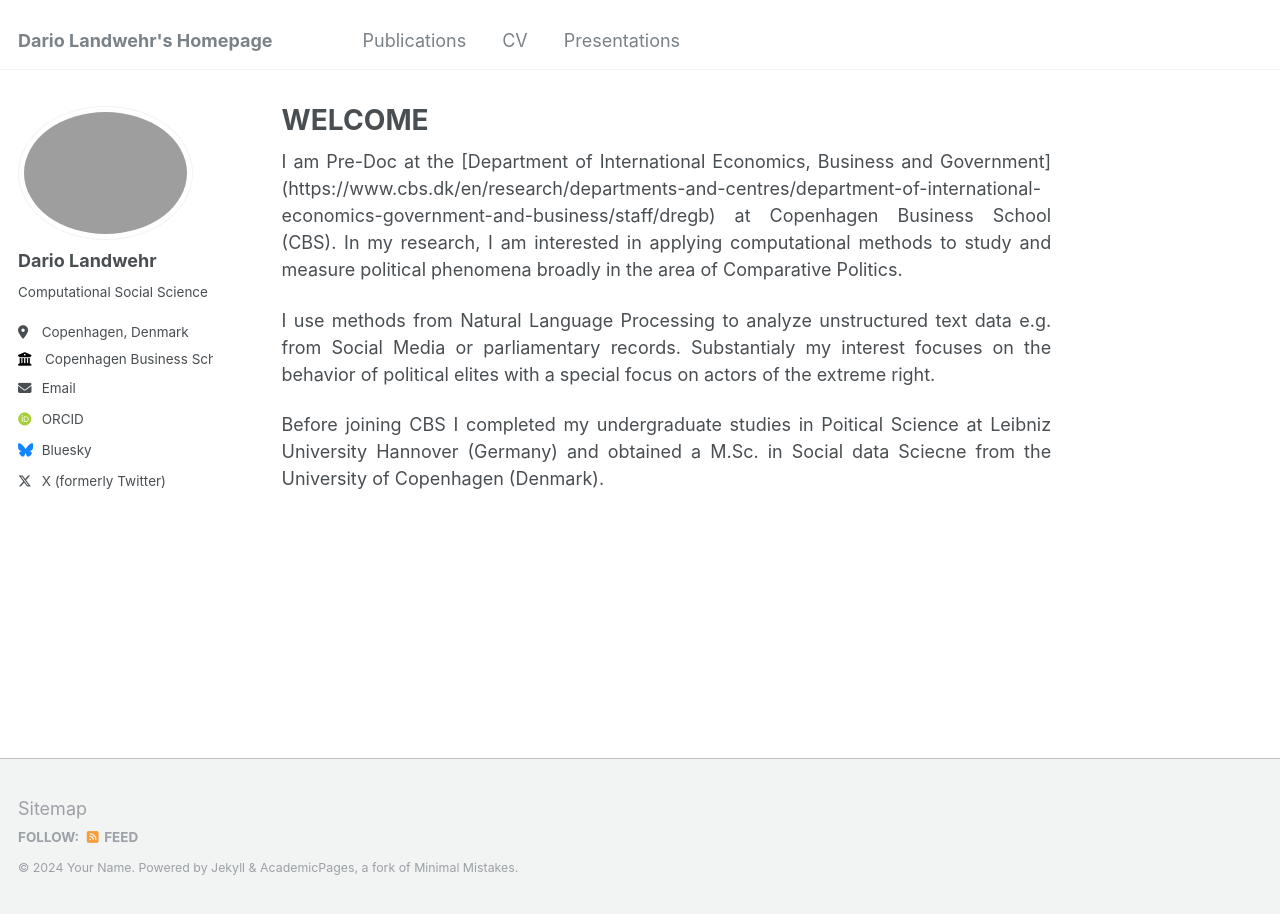
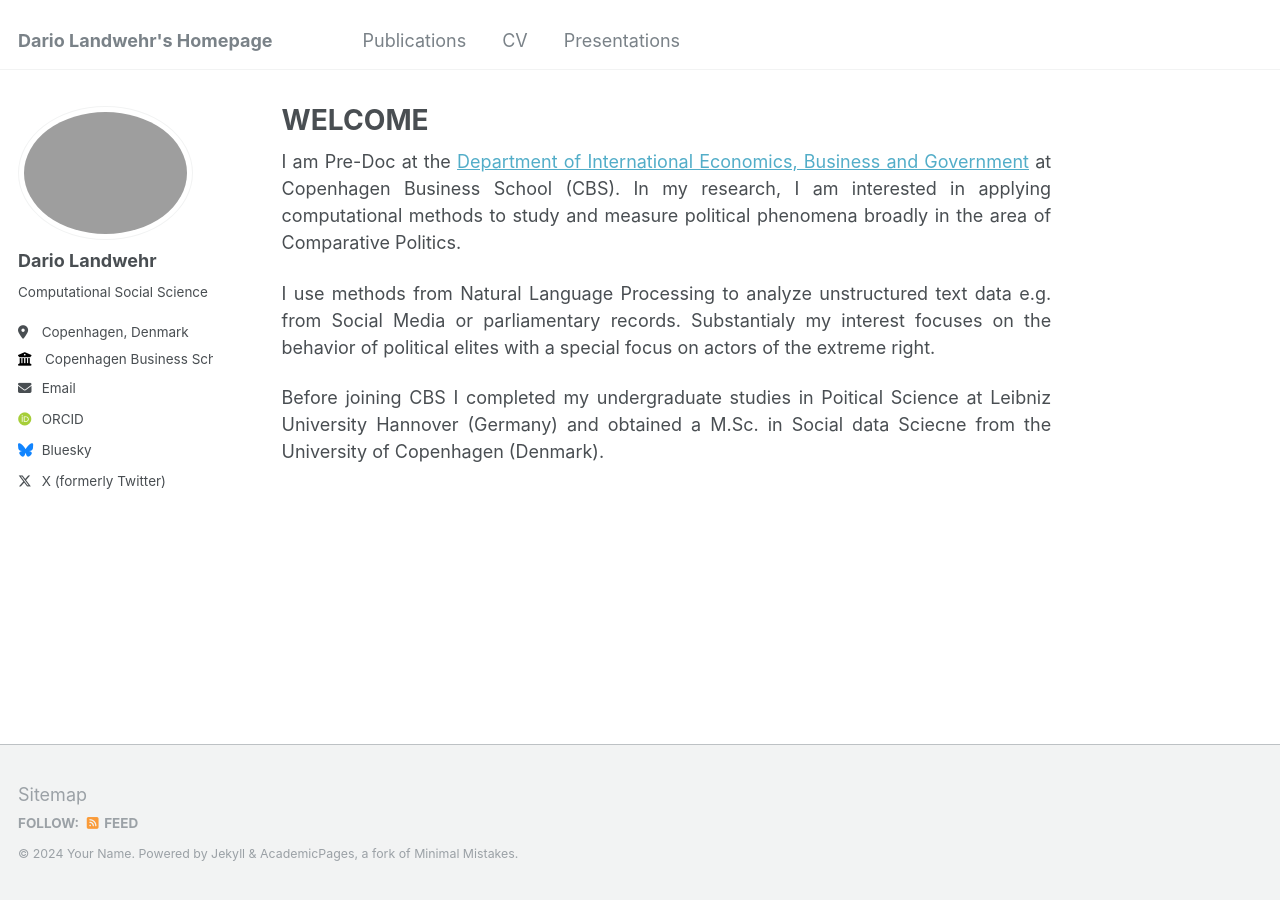
Before and after one commit to DarioLandwehr/DarioLandwehr.github.io, a Jekyll site: the page built from _pages/about.md, in a window 1280 px wide. Built offline with Jekyll 4.4.1, drawn with Linux system fonts in a browser that asks for light colours; some web fonts are replaced; part of the change alters nothing that is shown.

Commit message:
Update about.md

```diff
--- a/_pages/about.md
+++ b/_pages/about.md
@@ -8,7 +8,7 @@ redirect_from:
 ---
 
 
-<p style='text-align: justify;'> I am Pre-Doc at the [Department of International Economics, Business and Government](https://www.cbs.dk/en/research/departments-and-centres/department-of-international-economics-government-and-business/staff/dregb) at Copenhagen Business School (CBS). In my research, I am interested in applying computational methods to study and measure political phenomena broadly in the area of Comparative Politics. </p>
+<p style='text-align: justify;'> I am Pre-Doc at the <a href="https://www.cbs.dk/en/research/departments-and-centres/department-of-international-economics-government-and-business/staff/dregb">Department of International Economics, Business and Government</a> at Copenhagen Business School (CBS). In my research, I am interested in applying computational methods to study and measure political phenomena broadly in the area of Comparative Politics. </p>
 
 <p style='text-align: justify;'> I use methods from Natural Language Processing to analyze unstructured text data e.g. from Social Media or parliamentary records. Substantialy my interest focuses on the behavior of political elites with a special focus on actors of the extreme right. </p>
 
```
